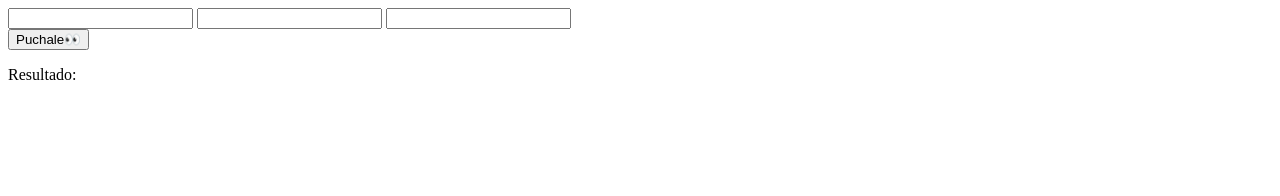
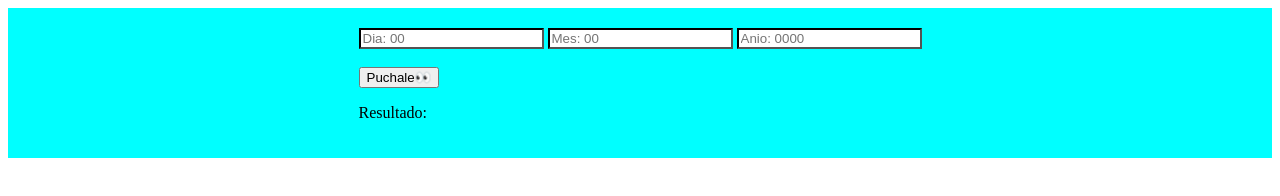
Before and after one commit to LindaAurora/calendariomes, a plain HTML site: page index.html in a window 1280 px wide. Drawn offline with Linux system fonts and the light colour scheme.

Commit message:
Se actualiza repositorio

```diff
--- a/index.html
+++ b/index.html
@@ -5,6 +5,7 @@
     <meta charset="UTF-8">
     <meta http-equiv="X-UA-Compatible" content="IE=edge">
     <meta name="viewport" content="width=device-width, initial-scale=1.0">
+    <link rel="stylesheet" href="style.css">
     <title>Document</title>
 </head>
 
@@ -14,21 +15,27 @@
     <!-- [][][] -->
     <!-- [] -->
     <!-- [] -->
-    <div>
+    <div class="contenedor">
         <!-- Row 1 -->
         <div>
-            <input id="day" type="number">
-            <input id="month" type="number">
-            <input id="year" type="number">
+
+            <input id="day" type="number" placeholder="Dia: 00">
+
+            <input id="month" type="number" placeholder="Mes: 00">
+
+            <input id="year" type="number" placeholder="Anio: 0000">
+
+            <div>
+                <br>
+                <button onclick="festivos()">Puchale👀</button>
+            </div>
+            <!-- Row 3 -->
+            <div>
+                <p>Resultado: <span id="laborales"></span></p>
+            </div>
         </div>
         <!-- Row 2 -->
-        <div>
-            <button onclick="festivos()">Puchale👀</button>
-        </div>
-        <!-- Row 3 -->
-        <div>
-            <p>Resultado: <span id="laborales"></span></p>
-        </div>
+
     </div>
     <script src="index.js"></script>
 </body>
--- a/style.css
+++ b/style.css
@@ -0,0 +1,10 @@
+.contenedor {
+    background-color: aqua;
+    display: flex;
+    justify-content: center;
+    align-items: center;
+    padding: 20px;
+}
+input {
+    border-color: black;
+}
```
